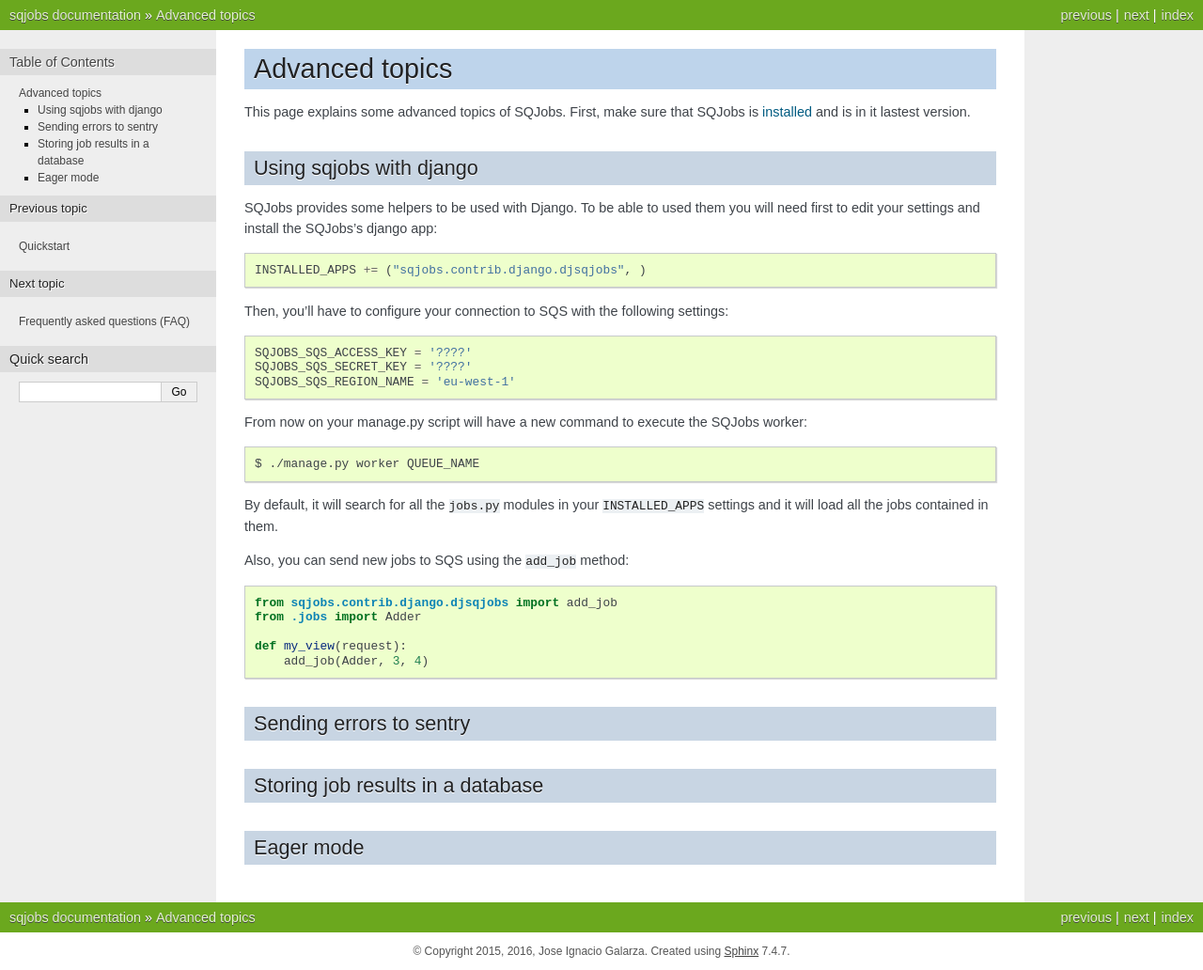
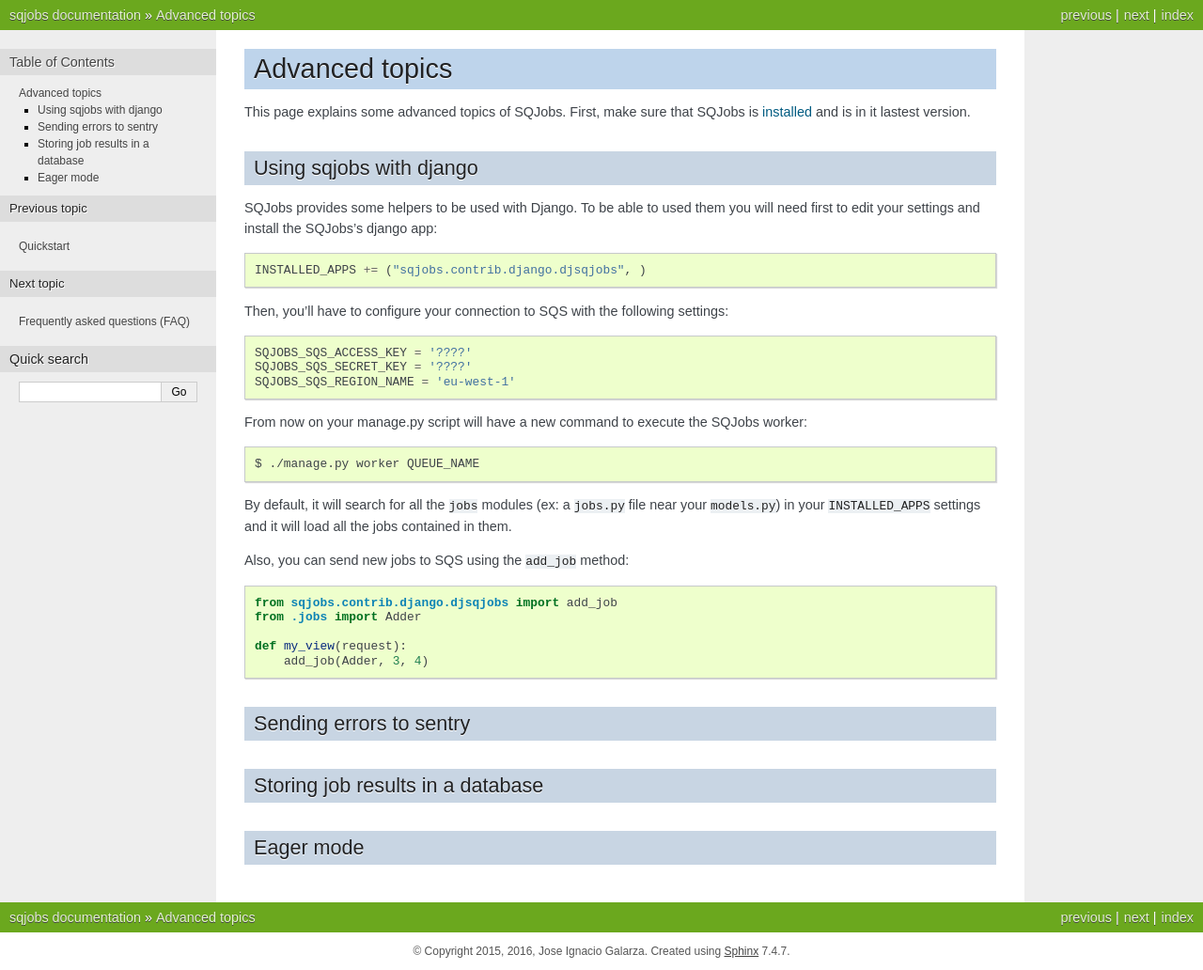
Before and after one commit to igalarzab/sqjobs, a Sphinx documentation site: the page built from docs/chapters/advanced.rst, in a window 1280 px wide. Shown: the whole page at 94% size. Built offline with Sphinx 7.4.7, drawn with Linux system fonts in a browser that asks for light colours; the version number could not be read and is left out.

Commit message:
Adding one example in the docs

```diff
--- a/docs/chapters/advanced.rst
+++ b/docs/chapters/advanced.rst
@@ -24,8 +24,8 @@ From now on your manage.py script will have a new command to execute the SQJobs
 
     $ ./manage.py worker QUEUE_NAME
 
-By default, it will search for all the ``jobs.py`` modules in your ``INSTALLED_APPS`` settings and it
-will load all the jobs contained in them.
+By default, it will search for all the ``jobs`` modules (ex: a ``jobs.py`` file near your
+``models.py``) in your ``INSTALLED_APPS`` settings and it will load all the jobs contained in them.
 
 Also, you can send new jobs to SQS using the ``add_job`` method::
 
```
